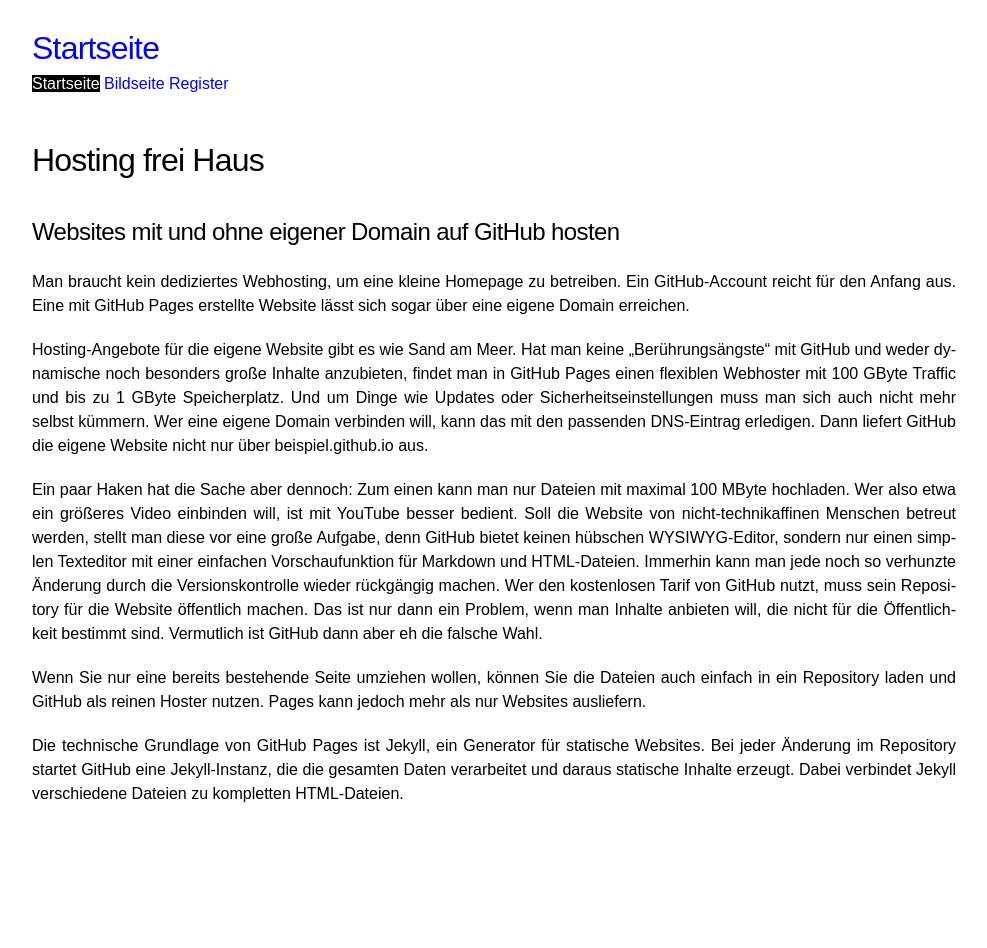
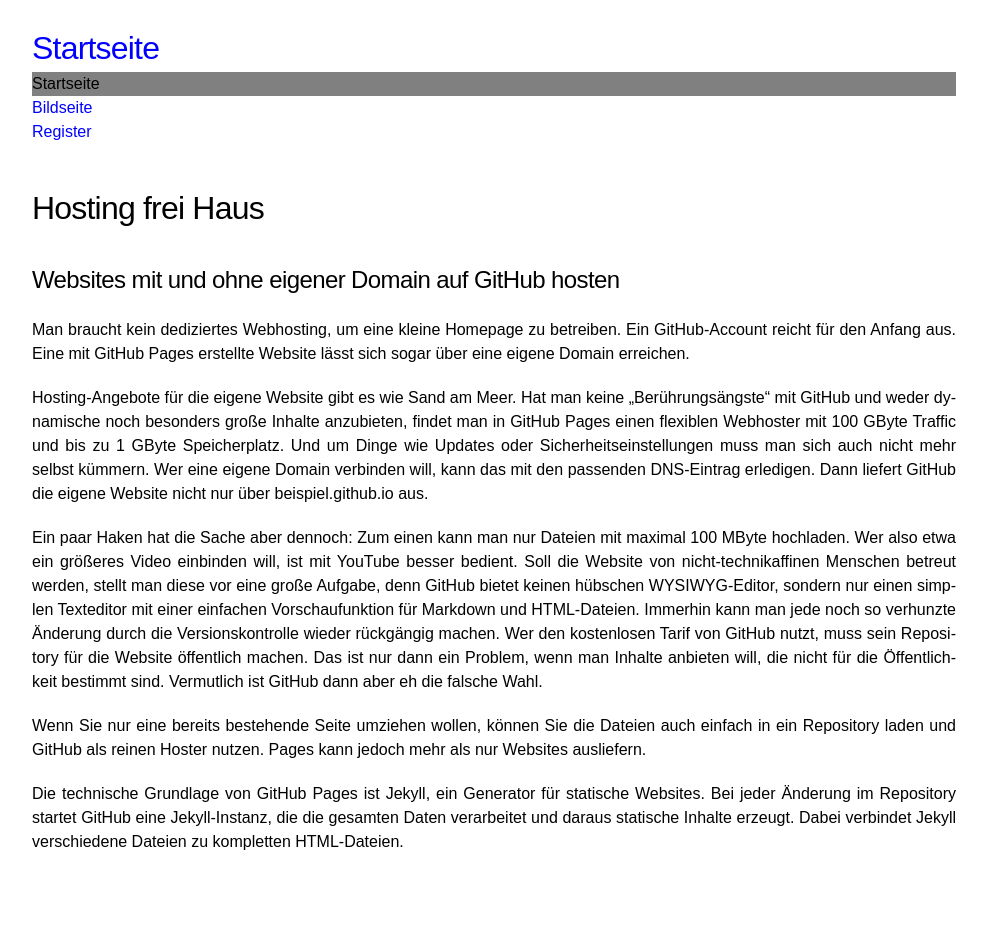
Before and after one commit to webuser-ralf/webuser-ralf.github.io, a Jekyll site: the page built from index.md, in a window 1280 px wide. Shown: the whole page, without its empty margins (146-1133 px from the left). Built offline with Jekyll 4.4.1, drawn with Linux system fonts in a browser that asks for light colours; our own code applies the rules of GitHub Pages for plain Markdown files.

Commit message:
Update layout.scss

```diff
--- a/_sass/layout.scss
+++ b/_sass/layout.scss
@@ -55,6 +55,7 @@
 .nav a {
     color: blue;
     text-decoration: none;
+    display: block;
 }
 
 .nav a:hover {
@@ -64,8 +65,8 @@
 #Startseite a#navi01,
 #Bildseite a#navi02,
 #Register a#navi03 {
-  color: white;
-  background-color: black;
+  color: black;
+  background-color: gray;
 }
 
 #nav {
```
